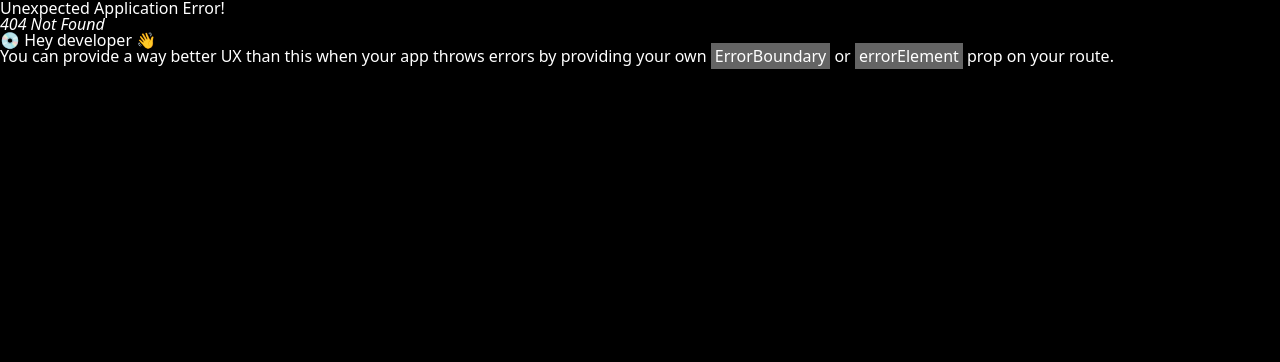
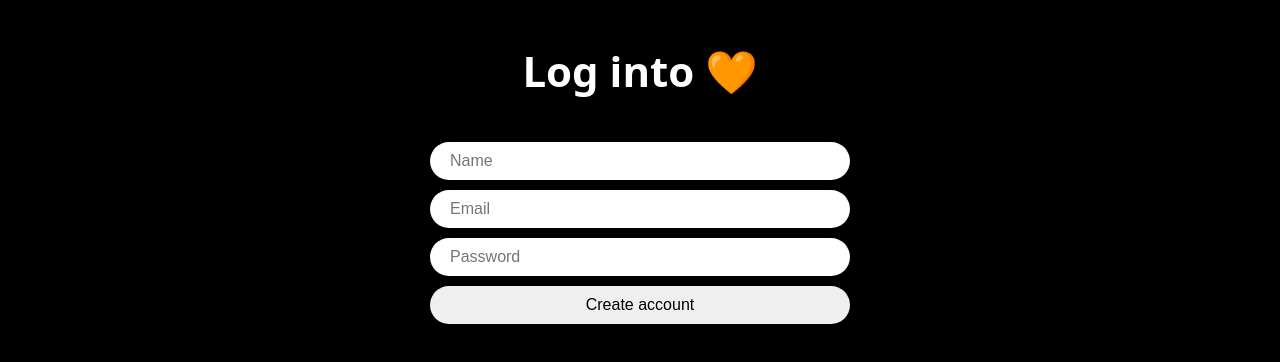
Before and after one commit to geumyoung00/clone-x, a React (Vite) app: page /signup in a window 1280 px wide. Before the commit this address had no page. Shown: the top 362 px of the page. Built offline with nearby package versions, Linux system fonts and the light colour scheme.

Commit message:
create account form Component UI styled

```diff
--- a/package.json
+++ b/package.json
@@ -10,6 +10,7 @@
     "preview": "vite preview"
   },
   "dependencies": {
+    "firebase": "^10.1.0",
     "react": "^19.0.0",
     "react-dom": "^19.0.0",
     "react-router-dom": "^6.14.2",
--- a/src/App.tsx
+++ b/src/App.tsx
@@ -2,9 +2,9 @@
 import Layout from './components/layout';
 import Home from './routes/Home';
 import Profile from './routes/Profile';
-import CreateAcount from './routes/CreateAcount';
+import CreateAccount from './routes/CreateAccount';
 import SingIn from './routes/SignIn';
-import { createGlobalStyle } from 'styled-components';
+import styled, { createGlobalStyle } from 'styled-components';
 import reset from 'styled-reset';
 import { useEffect, useState } from 'react';
 import LoadingScreen from './components/loadingScreen/LoadingScreen';
@@ -26,11 +26,11 @@
     ],
   },
   {
-    path: '/create-acount',
-    element: <CreateAcount />,
+    path: '/signup',
+    element: <CreateAccount />,
   },
   {
-    path: '/sign-in',
+    path: '/signin',
     element: <SingIn />,
   },
 ]);
@@ -48,12 +48,17 @@
 }
 `;
 
+const Wrapper = styled.div`
+  height: 100vh;
+  display: flex;
+  justify-content: center;
+`;
+
 function App() {
   /**
    * Firebase Authentication 사용을 위한 로직
    * : user token, cookies등 user정보를 받아오는 동안 로딩 화면을 보여줄 것.
-
-  */
+   */
 
   const [isLoading, setIsLoading] = useState<Boolean>(true);
   const init = async () => {
@@ -68,10 +73,10 @@
   }, []);
 
   return (
-    <>
+    <Wrapper>
       <GlobalStyles />
       {isLoading ? <LoadingScreen /> : <RouterProvider router={router} />}
-    </>
+    </Wrapper>
   );
 }
 
--- /dev/null
+++ b/src/routes/CreateAccount.tsx
@@ -0,0 +1,104 @@
+import { useState } from 'react';
+import { styled } from 'styled-components';
+
+const Wrapper = styled.div`
+  height: 100%;
+  display: flex;
+  flex-direction: column;
+  align-items: center;
+  width: 420px;
+  padding: 50px 0;
+`;
+
+const Title = styled.h1`
+  font-size: 42px;
+  font-weight: 600;
+`;
+
+const Form = styled.form`
+  margin-top: 50px;
+  display: flex;
+  flex-direction: column;
+  gap: 10px;
+  width: 100%;
+`;
+
+const Input = styled.input`
+  padding: 10px 20px;
+  border-radius: 50px;
+  border: none;
+  width: 100%;
+  font-size: 16px;
+`;
+
+const Button = styled.button`
+  cursor: pointer;
+  padding: 10px 20px;
+  border-radius: 50px;
+  border: none;
+  width: 100%;
+  font-size: 16px;
+  &:hover {
+    opacity: 0.8;
+  }
+`;
+
+const Error = styled.span`
+  font-weight: 600;
+  color: tomato;
+`;
+
+export default function CreateAccount() {
+  const [isLoading, setIsLoading] = useState<boolean>(false);
+  const [name, setName] = useState('');
+  const [email, setEmail] = useState('');
+  const [password, setPassword] = useState('');
+  const [error, setError] = useState('');
+
+  const onChange = (e: React.ChangeEvent<HTMLInputElement>) => {
+    const { name } = e.target;
+    const { value } = e.target;
+
+    if (name === 'name') {
+      setName(value);
+    } else if (name === 'email') {
+      setEmail(value);
+    } else {
+      setPassword(value);
+    }
+  };
+
+  const onSubmit = (e: React.FormEvent<HTMLFormElement>) => {
+    e.preventDefault();
+    try {
+      setIsLoading(true);
+      //create an account.
+      // set the name of the user.
+      // redirect to the home page.
+    } catch (error) {
+      //setError();
+    } finally {
+      setIsLoading(false);
+    }
+  };
+
+  return (
+    <Wrapper>
+      <Title>Log into 🧡</Title>
+      <Form onSubmit={onSubmit}>
+        <Input name='name' value={name} placeholder='Name' type='text' onChange={onChange} />
+        <Input name='email' value={email} placeholder='Email' type='text' onChange={onChange} />
+        <Input
+          name='password'
+          value={password}
+          placeholder='Password'
+          type='password'
+          onChange={onChange}
+          autoComplete={'current-password'}
+        />
+        <Button>{isLoading ? 'Loading...' : 'Create account'}</Button>
+      </Form>
+      {error !== '' ? <Error>{error}</Error> : null}
+    </Wrapper>
+  );
+}
--- a/src/routes/CreateAcount.tsx
+++ /dev/null
@@ -1,7 +0,0 @@
-export default function CreateAcount() {
-  return (
-    <>
-      <h2>Create Acount!</h2>
-    </>
-  );
-}
```
Also changed, not shown: src/firebase.ts (added, +15 -0 lines), 1 other file (tests, documents, lock files or other folders).
